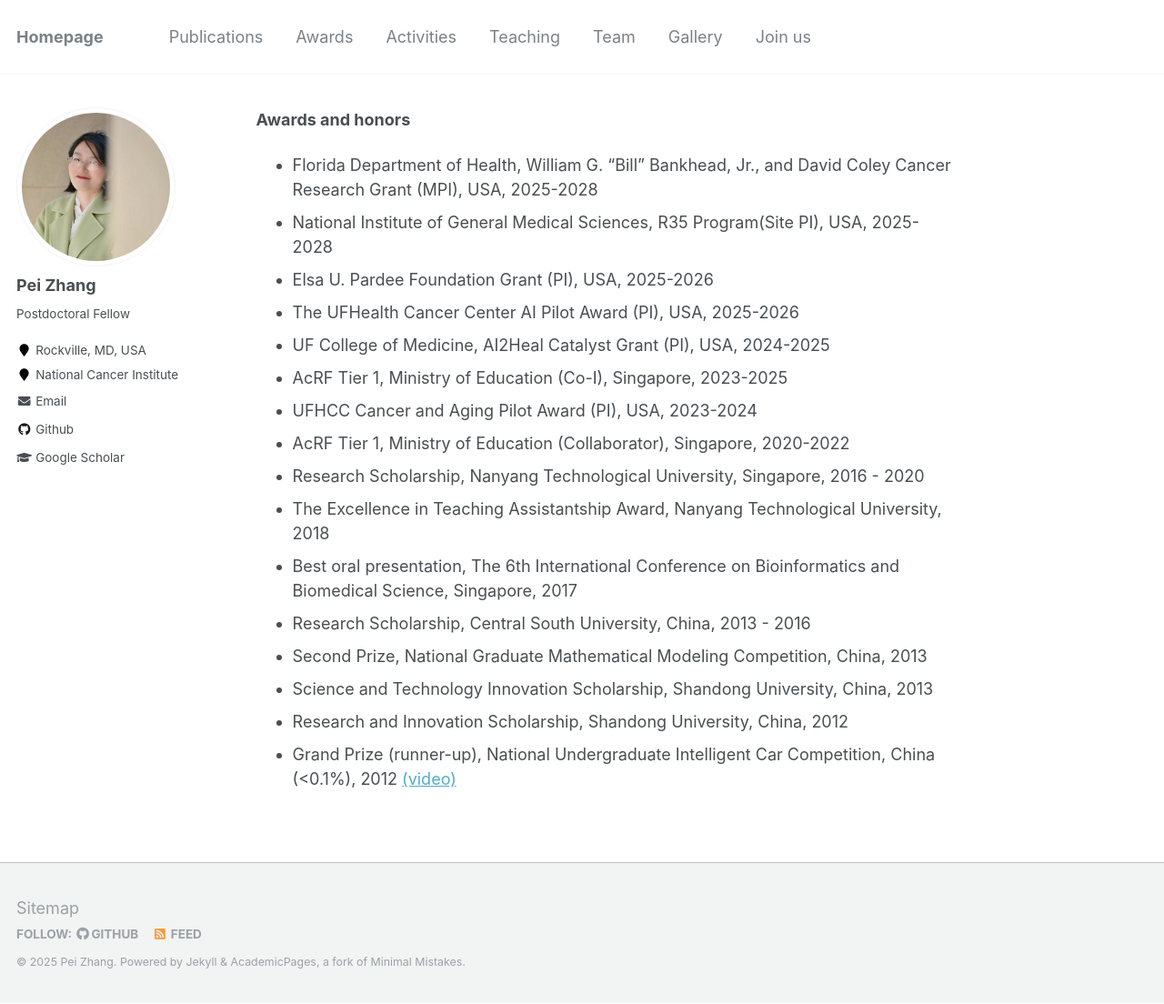
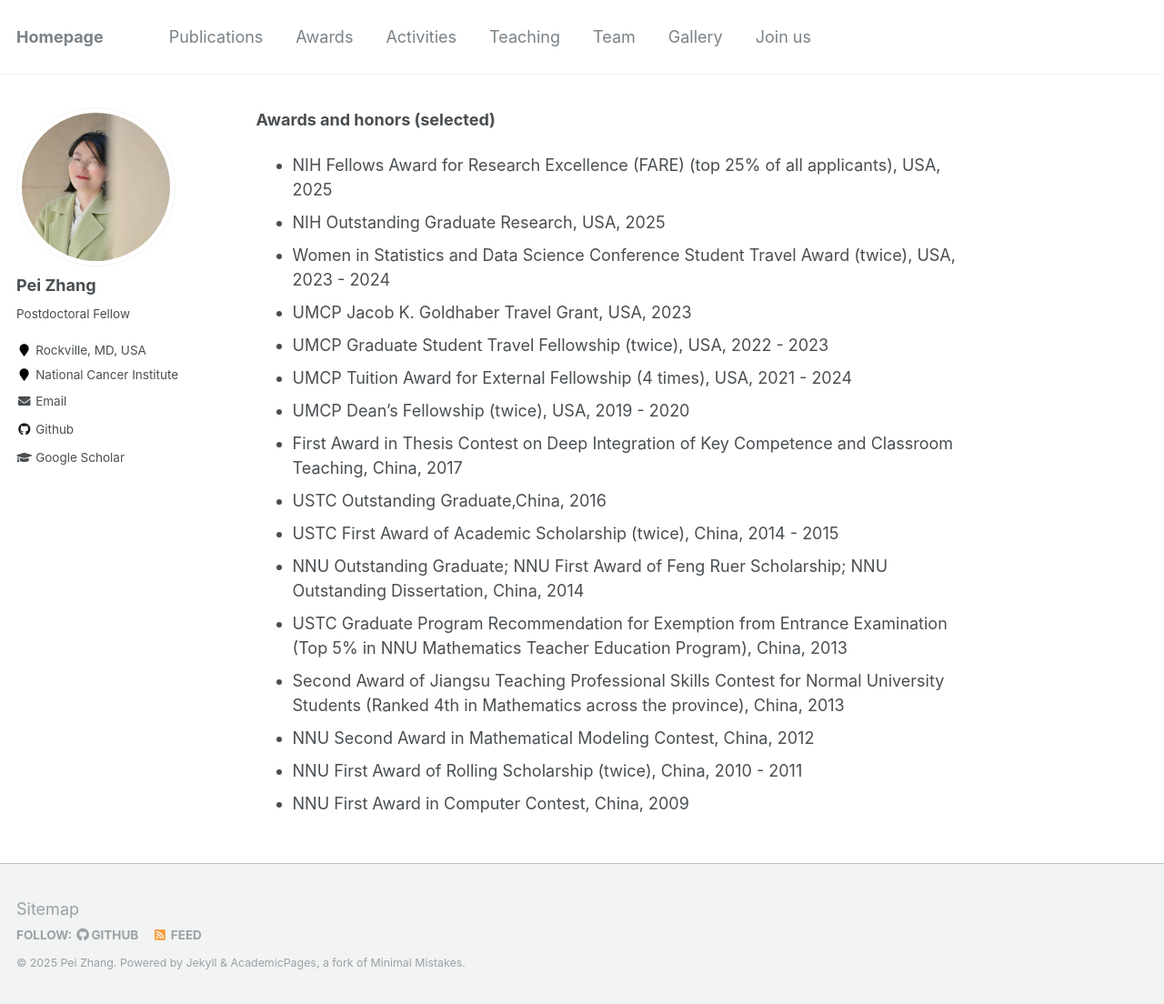
Before and after one commit to BettyzhangPei/BettyzhangPei.github.io, a Jekyll site: the page built from _pages/awards.md, in a window 1280 px wide and 1104 px high. Shown: the whole window at 91% size. Built offline with Jekyll 4.4.1, drawn with Linux system fonts in a browser that asks for light colours.

Commit message:
Update awards.md

```diff
--- a/_pages/awards.md
+++ b/_pages/awards.md
@@ -5,20 +5,20 @@ permalink: /awards/
 author_profile: true
 ---
 
-<b>Awards and honors</b>
-- Florida Department of Health, William G. "Bill" Bankhead, Jr., and David Coley Cancer Research Grant (MPI), USA, 2025-2028
-- National Institute of General Medical Sciences, R35 Program(Site PI), USA, 2025-2028
-- Elsa U. Pardee Foundation Grant (PI), USA, 2025-2026
-- The UFHealth Cancer Center AI Pilot Award (PI), USA, 2025-2026
-- UF College of Medicine, AI2Heal Catalyst Grant (PI), USA, 2024-2025
-- AcRF Tier 1, Ministry of Education (Co-I), Singapore, 2023-2025
-- UFHCC Cancer and Aging Pilot Award (PI), USA, 2023-2024
-- AcRF Tier 1, Ministry of Education (Collaborator), Singapore, 2020-2022
-- Research Scholarship, Nanyang Technological University, Singapore, 2016 - 2020
-- The Excellence in Teaching Assistantship Award, Nanyang Technological University, 2018
-- Best oral presentation, The 6th International Conference on Bioinformatics and Biomedical Science, Singapore, 2017
-- Research Scholarship, Central South University, China, 2013 - 2016
-- Second Prize, National Graduate Mathematical Modeling Competition, China, 2013
-- Science and Technology Innovation Scholarship, Shandong University, China, 2013
-- Research and Innovation Scholarship, Shandong University, China, 2012
-- Grand Prize (runner-up), National Undergraduate Intelligent Car Competition, China (<0.1%), 2012  <a href="https://drive.google.com/file/d/1kber6JpINgj18coxI5XmV4I2bwgHdVDu/view?usp=sharing">(video)</a>
+<b>Awards and honors (selected) </b>
+- NIH Fellows Award for Research Excellence (FARE) (top 25% of all applicants), USA, 2025
+- NIH Outstanding Graduate Research, USA, 2025
+- Women in Statistics and Data Science Conference Student Travel Award (twice), USA, 2023 - 2024
+- UMCP Jacob K. Goldhaber Travel Grant, USA, 2023
+- UMCP Graduate Student Travel Fellowship (twice), USA, 2022 - 2023
+- UMCP Tuition Award for External Fellowship (4 times), USA, 2021 - 2024
+- UMCP Dean’s Fellowship (twice), USA, 2019 - 2020
+- First Award in Thesis Contest on Deep Integration of Key Competence and Classroom Teaching, China, 2017
+- USTC Outstanding Graduate,China, 2016
+- USTC First Award of Academic Scholarship (twice), China, 2014 - 2015
+- NNU Outstanding Graduate; NNU First Award of Feng Ruer Scholarship; NNU Outstanding Dissertation, China, 2014
+- USTC Graduate Program Recommendation for Exemption from Entrance Examination (Top 5% in NNU Mathematics Teacher Education Program), China, 2013
+- Second Award of Jiangsu Teaching Professional Skills Contest for Normal University Students (Ranked 4th in Mathematics across the province), China, 2013
+- NNU Second Award in Mathematical Modeling Contest, China, 2012
+- NNU First Award of Rolling Scholarship (twice), China, 2010 - 2011
+- NNU First Award in Computer Contest, China, 2009
```
